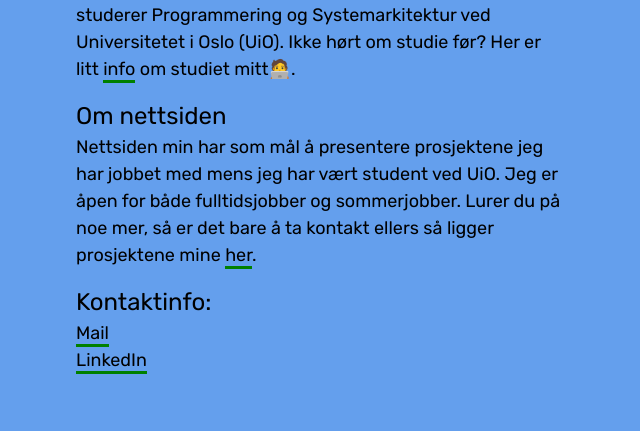
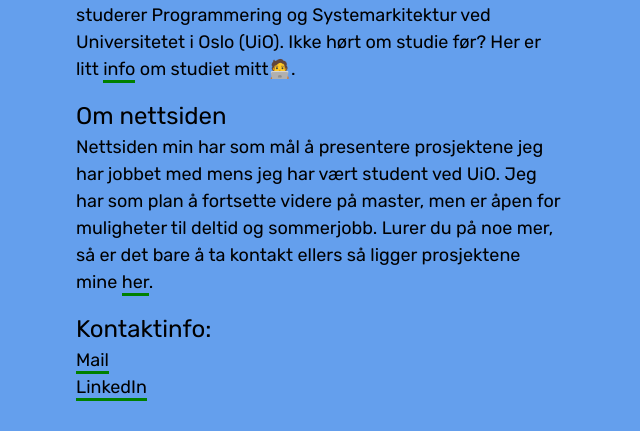
Before and after one commit to ahmedAbdulahi/ahmedAbdulahi.github.io, a website: page index.html in a window 1280 px wide. Shown: the part 607-1038 px from the top of the page, without its empty margins (319-959 px from the left). Before the commit the page ends 1011 px from the top, so only its background shows below. Drawn offline with Linux system fonts and the light colour scheme.

Commit message:
Update index.html

```diff
--- a/index.html
+++ b/index.html
@@ -23,7 +23,7 @@
         <p>Jeg heter Ahmed og er en sisteårsstudent(bachelor) som studerer Programmering og Systemarkitektur ved Universitetet i Oslo (UiO). Ikke hørt om studie før? Her er litt <a href="https://www.uio.no/studier/program/informatikk-programmering/" target="_blank">info</a> om studiet mitt🧑‍💻.</p>
     <section>
         <h2>Om nettsiden</h2>
-        <p> Nettsiden min har som mål å presentere prosjektene jeg har jobbet med mens jeg har vært student ved UiO. Jeg er åpen for både fulltidsjobber og sommerjobber. Lurer du på noe mer, så er det bare å ta kontakt ellers så ligger prosjektene mine <a href="prosjekter.html">her</a>.
+        <p> Nettsiden min har som mål å presentere prosjektene jeg har jobbet med mens jeg har vært student ved UiO. Jeg har som plan å fortsette videre på master, men er åpen for muligheter til deltid og sommerjobb. Lurer du på noe mer, så er det bare å ta kontakt ellers så ligger prosjektene mine <a href="prosjekter.html">her</a>.
          </p>
     </section>
 
```
